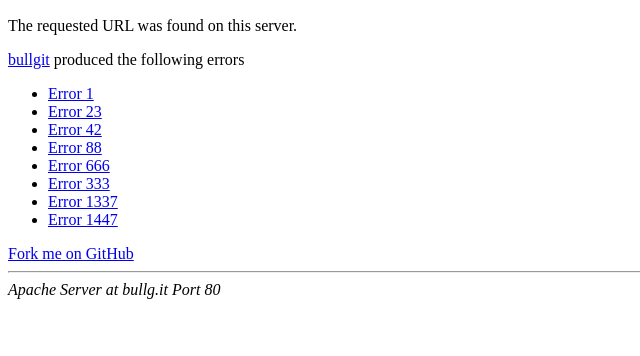
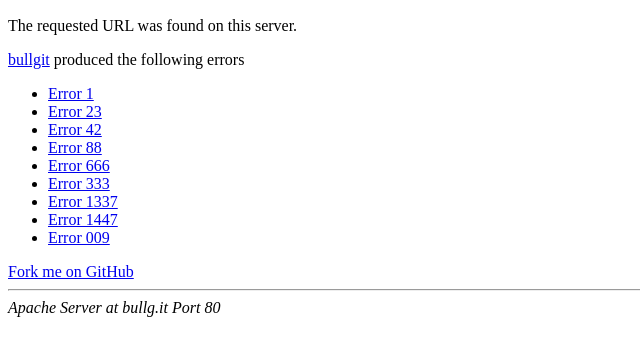
Before and after one commit to bullgit/i-am-no-teapot, a plain HTML site: page index.htm in a window 1280 px wide. Shown: the part 96-452 px from the top of the page, without its empty margins (0-640 px from the left). Drawn offline with Linux system fonts and the light colour scheme.

Commit message:
Update index.htm

```diff
--- a/index.htm
+++ b/index.htm
@@ -17,6 +17,7 @@
     <li><a href="333.htm">Error 333</a></li>
     <li><a href="1337.htm">Error 1337</a></li>
     <li><a href="1447.htm">Error 1447</a></li>
+    <li><a href="009.htm">Error 009</a></li>
   </ul>
   <a href="https://github.com/bullgit/i-am-no-teapot">Fork me on GitHub</a>
   <hr>
```
